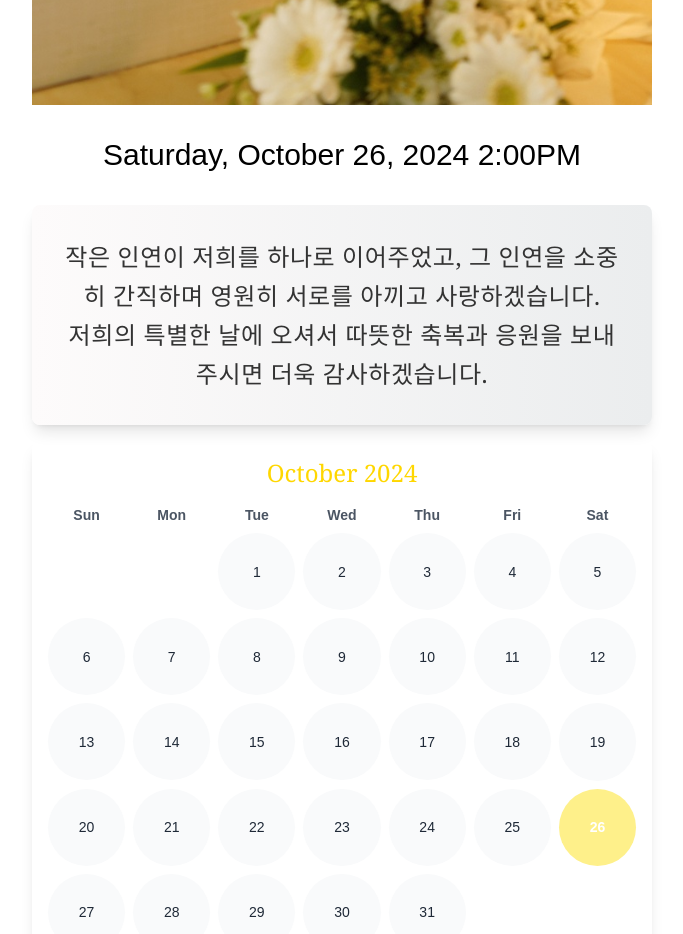
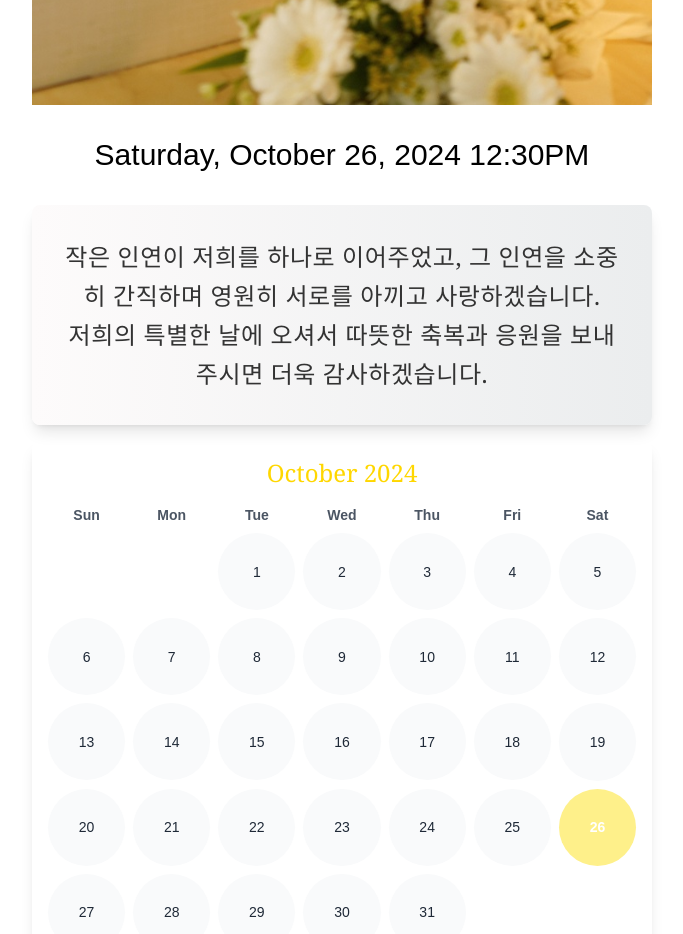
Before and after one commit to munyeol-Yoon/baebsae, a React (Vite) app: page / in a window 1280 px wide. Shown: the part 1160-2094 px from the top of the page, without its empty margins (298-981 px from the left). Built offline with nearby package versions, Linux system fonts and the light colour scheme.

Commit message:
update: 날짜 수정

```diff
--- a/src/components/Banner.tsx
+++ b/src/components/Banner.tsx
@@ -18,7 +18,7 @@ function Banner() {
         </span>
       </div>
       <h1 className="text-sm sm:text-xl md:text-3xl lg:text-3xl xl:text-3xl m-8">
-        Saturday, October 26, 2024 2:00PM
+        Saturday, October 26, 2024 12:30PM
       </h1>
     </>
   );
```
